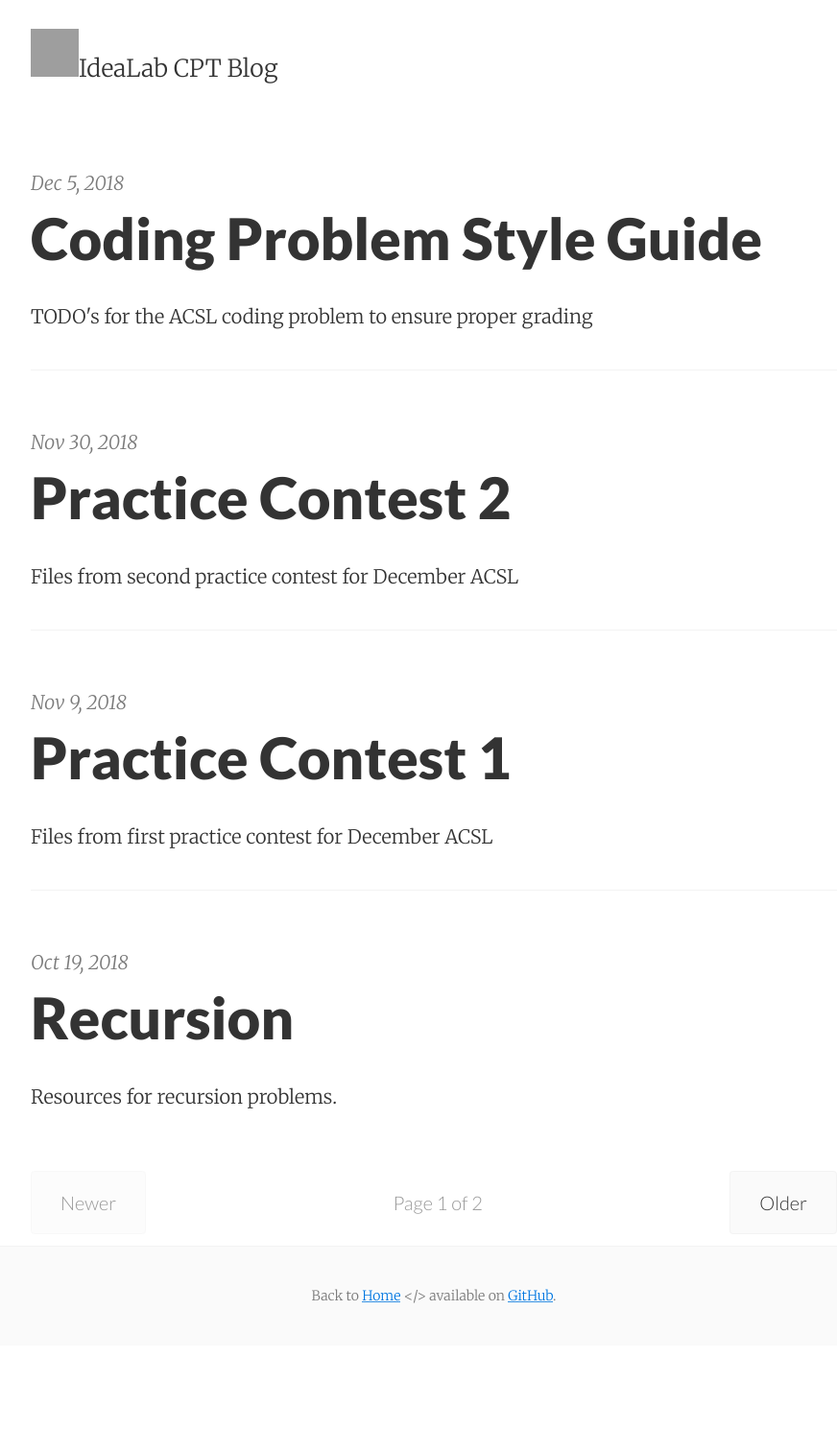
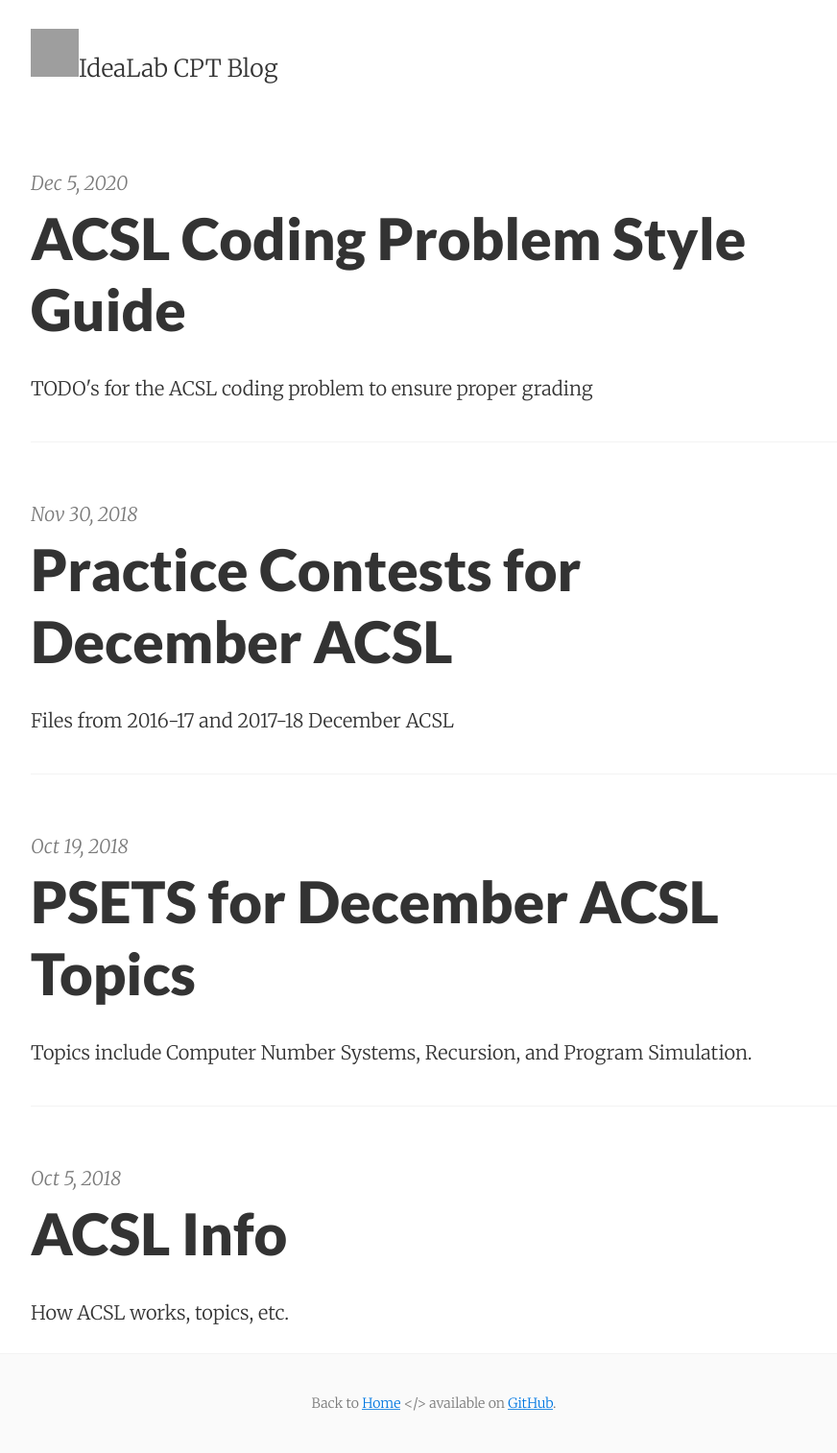
Before and after one commit to idea-lab/cpt-blog, a Jekyll site: the page built from index.html, in a window 1280 px wide. Shown: the whole page at 96% size, without its empty margins (188-1060 px from the left). Built offline with Jekyll 4.4.1, drawn with Linux system fonts in a browser that asks for light colours; the list of posts is cut into pages by our own code; before the commit the page ends 1402 px from its top, so only the background shows below that; grey boxes are pictures that could not be loaded.

Commit message:
Consolidated posts

```diff
--- a/_posts/2018-10-05-comp-numb-sys.md
+++ b/_posts/2018-10-19-dec-psets.md
@@ -1,11 +1,12 @@
 ---
 layout:     post
-title:      Computer Number Systems
-date:       2018-10-05 07:42:29
-summary:    Resources for Computer Number Systems.
-author:     Sanjit Bhat
+title:      PSETS for December ACSL Topics
+date:       2018-10-19 07:42:29
+summary:    Topics include Computer Number Systems, Recursion, and Program Simulation.
 categories: comp1
 ---
+
+# Computer Number Systems
 
 Computer number systems is the first of three topics in the December
 ACSL contest. In this short post, I'll go through the training material
@@ -44,3 +45,13 @@ exploring the problem in any manner as progress.
 The above method actually has a name: Computational Thinking.
 In our training we'll embrace this idea more,
 approaching tough problems together and building these important skills.
+
+# Recursion
+
+I'm still in the process of writing solutions for the recursion
+problems. Consequently, I've attached the two TJ ICT problem sets
+[here]({{ site.url }}/cpt-blog/tutorials/Recursion.pdf) and
+[here.]({{ site.url }}/cpt-blog/tutorials/Recursion_Problems.pdf)
+
+Stay tuned for the solutions and official write-ups of training material.
+As for now, we'll just go over this stuff verbally in our training.
--- a/_posts/2018-11-09-c1-p1.md
+++ /dev/null
@@ -1,20 +0,0 @@
----
-layout:     post
-title:      Practice Contest 1
-date:       2018-11-09 05:42:29
-author:     Sanjit Bhat
-summary:    Files from first practice contest for December ACSL
-categories: info
----
-
-Short Answers: [here]({{ site.url }}/cpt-blog/contests/16-17/c1/16-17-c1.pdf)
-
-Short Answer Solutions: [here]({{ site.url }}/cpt-blog/contests/16-17/c1/16-17-c1-sol.pdf)
-
-Coding Problem: [here]({{ site.url }}/cpt-blog/contests/16-17/c1/16-17-c1-agram.pdf)
-
-Test Data: [here]({{ site.url }}/cpt-blog/contests/16-17/c1/16-17-c1-agram.in)
-
-Correct Outputs: [here]({{ site.url }}/cpt-blog/contests/16-17/c1/16-17-c1-agram_correct.out)
-
-Sanjit's Solution: [here]({{ site.url }}/cpt-blog/contests/16-17/c1/16-17-c1-agram_sanjit_bhat.java)
--- a/_posts/2018-11-30-c1-p2.md
+++ /dev/null
@@ -1,20 +0,0 @@
----
-layout:     post
-title:      Practice Contest 2
-date:       2018-11-30 05:42:29
-author:     Sanjit Bhat
-summary:    Files from second practice contest for December ACSL
-categories: info
----
-
-Short Answers: [here]({{ site.url }}/cpt-blog/contests/17-18/c1/17-18-c1.pdf)
-
-Short Answer Solutions: [here]({{ site.url }}/cpt-blog/contests/17-18/c1/17-18-c1-sol.pdf)
-
-Coding Problem: [here]({{ site.url }}/cpt-blog/contests/17-18/c1/17-18-c1-ninetynine.pdf)
-
-Test Data: [here]({{ site.url }}/cpt-blog/contests/17-18/c1/17-18-c1-ninetynine.in)
-
-Correct Outputs: [here]({{ site.url }}/cpt-blog/contests/17-18/c1/17-18-c1-ninetynine_correct.out)
-
-Sanjit's Solution: [here]({{ site.url }}/cpt-blog/contests/17-18/c1/17-18-c1-ninetynine_sanjit_bhat.java)
--- /dev/null
+++ b/_posts/2018-11-30-dec-contests.md
@@ -0,0 +1,38 @@
+---
+layout:     post
+title:      Practice Contests for December ACSL
+date:       2018-11-30 05:42:29
+author:     Sanjit Bhat
+summary:    Files from 2016-17 and 2017-18 December ACSL
+categories: info
+---
+
+# 2016-17 Contest
+
+* Short answers: [here]({{ site.url }}/cpt-blog/contests/16-17/c1/16-17-c1.pdf)
+
+* Short answer solutions: [here]({{ site.url }}/cpt-blog/contests/16-17/c1/16-17-c1-sol.pdf)
+
+* Coding problem: [here]({{ site.url }}/cpt-blog/contests/16-17/c1/16-17-c1-agram.pdf)
+
+* Test data: [here]({{ site.url }}/cpt-blog/contests/16-17/c1/16-17-c1-agram.in)
+
+* Correct outputs: [here]({{ site.url }}/cpt-blog/contests/16-17/c1/16-17-c1-agram_correct.out)
+
+* Sanjit's solution to coding problem:
+  [here]({{ site.url }}/cpt-blog/contests/16-17/c1/16-17-c1-agram_sanjit_bhat.java)
+
+# 2017-18 Contest
+
+* Short answers: [here]({{ site.url }}/cpt-blog/contests/17-18/c1/17-18-c1.pdf)
+
+* Short answer solutions: [here]({{ site.url }}/cpt-blog/contests/17-18/c1/17-18-c1-sol.pdf)
+
+* Coding problem: [here]({{ site.url }}/cpt-blog/contests/17-18/c1/17-18-c1-ninetynine.pdf)
+
+* Test data: [here]({{ site.url }}/cpt-blog/contests/17-18/c1/17-18-c1-ninetynine.in)
+
+* Correct outputs: [here]({{ site.url }}/cpt-blog/contests/17-18/c1/17-18-c1-ninetynine_correct.out)
+
+* Sanjit's solution to coding problem:
+  [here]({{ site.url }}/cpt-blog/contests/17-18/c1/17-18-c1-ninetynine_sanjit_bhat.java)
--- a/_posts/2018-12-05-code-style-guide.md
+++ b/_posts/2018-12-05-code-style-guide.md
@@ -1,7 +1,7 @@
 ---
 layout:     post
-title:      Coding Problem Style Guide
-date:       2018-12-05 05:42:29
+title:      ACSL Coding Problem Style Guide
+date:       2020-12-05 05:42:29
 summary:    TODO's for the ACSL coding problem to ensure proper grading
 author:     Sanjit Bhat
 categories: info
```
Also changed, not shown: _posts/2018-10-19-recursion.md (deleted, +0 -15 lines).
